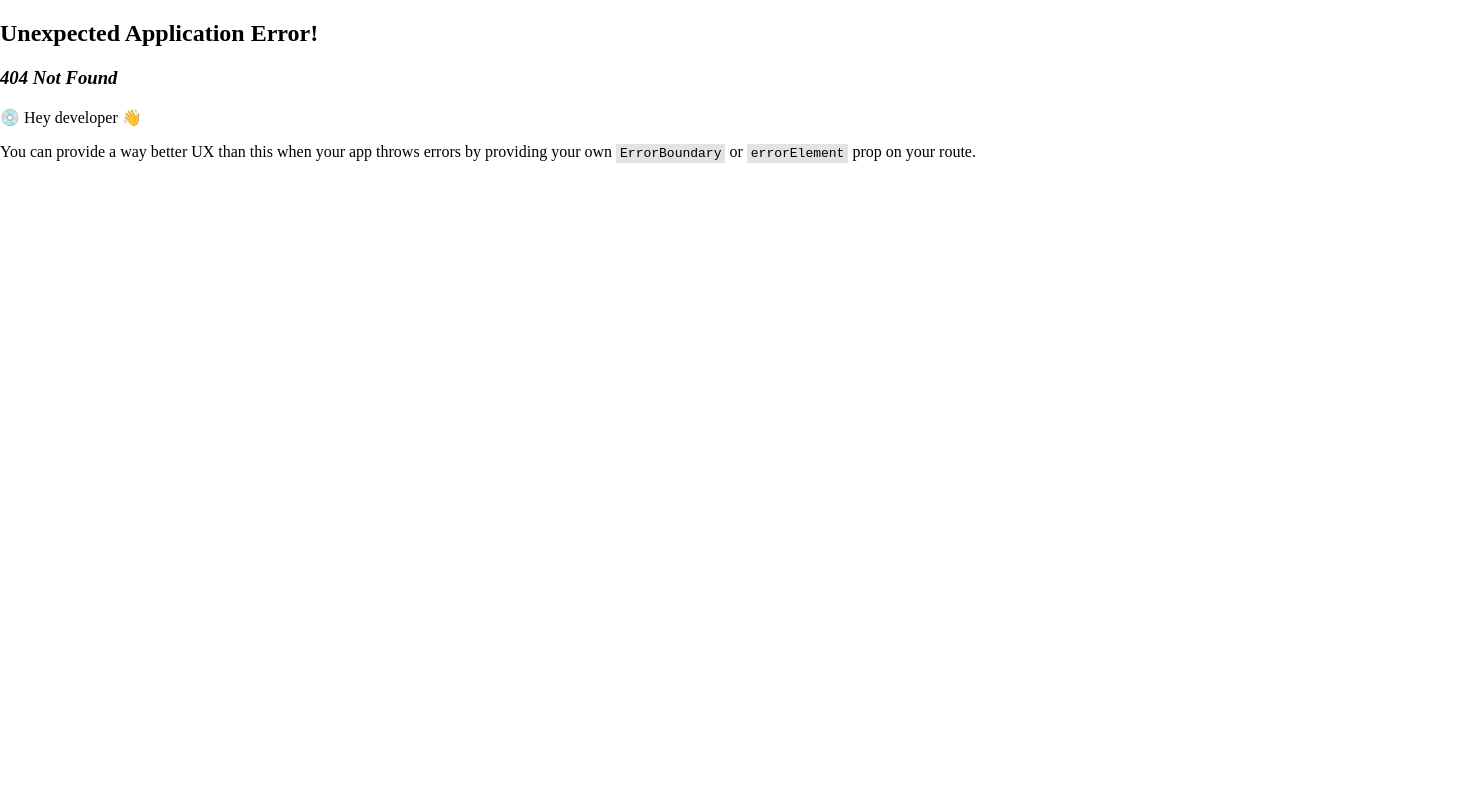
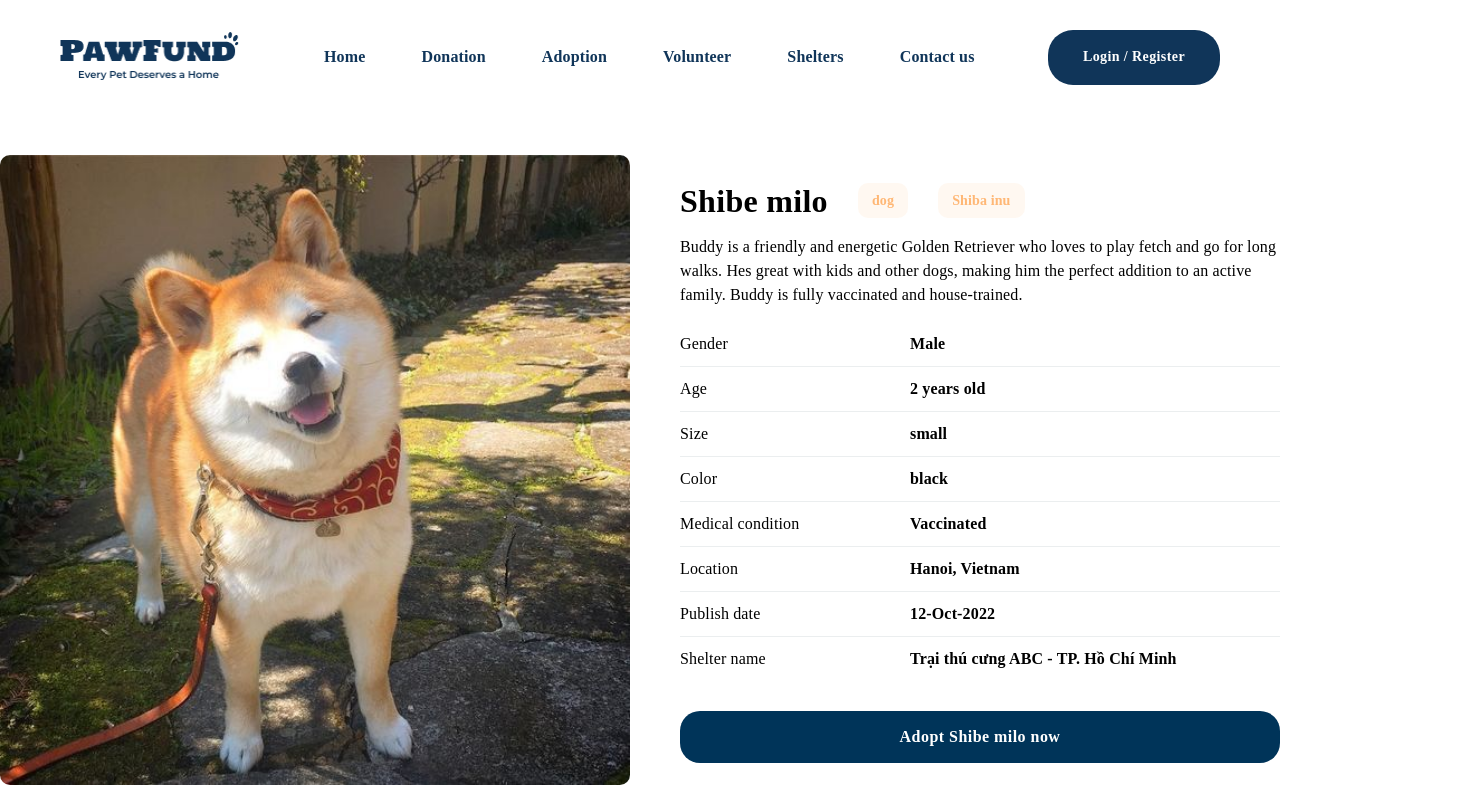
Before and after one commit to tamFEDev/pawfundFE, a React (Vite) app: page /adoption/id in a window 1280 px wide. Before the commit this address had no page. Shown: the top 800 px of the page, 1460 px wide, since content can reach past the window. Built offline with nearby package versions, Linux system fonts and the light colour scheme.

Commit message:
finish pet detail page

```diff
--- /dev/null
+++ b/src/components/CustomDivider.jsx
@@ -0,0 +1,16 @@
+const CustomDivider = () => {
+  return (
+    <div className="" style={{ padding: "10px 0" }}>
+      <div
+        className="divider"
+        style={{
+          width: "100%",
+          height: "1px",
+          backgroundColor: "#EBEEEF",
+        }}
+      ></div>
+    </div>
+  );
+};
+
+export default CustomDivider;
--- a/src/components/PetCard.jsx
+++ b/src/components/PetCard.jsx
@@ -1,7 +1,9 @@
 import { Button, Card, CardMedia, Typography } from "@mui/material";
 import { fontFamily } from "../constants";
+import { useNavigate } from "react-router-dom";
 
 const PetCard = ({ name, gender, type, location, image, key }) => {
+  const navigate = useNavigate();
   return (
     <Card key={key} sx={{ p: "15px", width: "300px", borderRadius: "20px" }}>
       <CardMedia component={"img"} src={image} sx={{ width: "300px" }} />
@@ -104,6 +106,7 @@ const PetCard = ({ name, gender, type, location, image, key }) => {
           marginTop: "24px",
           fontFamily: fontFamily.msr,
         }}
+        onClick={() => navigate("/adoption/id")}
       >
         More about me!
       </Button>
--- /dev/null
+++ b/src/components/PetDetailTag.jsx
@@ -0,0 +1,35 @@
+import { Typography } from "@mui/material";
+import React from "react";
+import { fontFamily } from "../constants";
+
+const PetDetailTag = ({ title, value }) => {
+  return (
+    <div
+      className="pet-gender"
+      style={{
+        display: "flex",
+        justifyContent: "flex-start",
+        alignItems: "center",
+      }}
+    >
+      <Typography
+        variant="body1"
+        color="initial"
+        style={{ width: "150px", paddingRight: "80px" }}
+        fontFamily={fontFamily.msr}
+      >
+        {title}
+      </Typography>
+      <Typography
+        variant="body1"
+        color="initial"
+        fontFamily={fontFamily.msr}
+        fontWeight={600}
+      >
+        {value}
+      </Typography>
+    </div>
+  );
+};
+
+export default PetDetailTag;
--- a/src/components/PetList.jsx
+++ b/src/components/PetList.jsx
@@ -60,7 +60,7 @@ const petInfo = [
   },
 ];
 
-const PetList = ({ mb }) => {
+const PetList = ({ mb, amount }) => {
   return (
     <div
       className="pet-list"
@@ -73,7 +73,7 @@ const PetList = ({ mb }) => {
         marginBottom: mb,
       }}
     >
-      {petInfo.map((pet, index) => (
+      {petInfo.slice(0, amount).map((pet, index) => (
         <PetCard
           key={index}
           image={pet.image}
--- a/src/main.jsx
+++ b/src/main.jsx
@@ -8,6 +8,7 @@ import Adoption from "./pages/Adoption.jsx";
 import Shelters from "./pages/Shelters.jsx";
 import Login from "./pages/Login.jsx";
 import Register from "./pages/Register.jsx";
+import PetDetail from "./pages/PetDetail.jsx";
 
 const router = createBrowserRouter([
   {
@@ -38,6 +39,10 @@ const router = createBrowserRouter([
     path: "/register",
     element: <Register />,
   },
+  {
+    path: "/adoption/id",
+    element: <PetDetail />,
+  },
 ]);
 
 createRoot(document.getElementById("root")).render(
--- a/src/pages/Login.jsx
+++ b/src/pages/Login.jsx
@@ -169,6 +169,7 @@ const Login = () => {
                   py: "10px",
                   textTransform: "none",
                   fontSize: "16px",
+                  fontFamily: fontFamily.msr,
                 }}
                 onClick={() => navigate("/")}
               >
--- /dev/null
+++ b/src/pages/PetDetail.jsx
@@ -0,0 +1,168 @@
+import { Button, CardMedia, Typography } from "@mui/material";
+import Header from "../components/Header";
+import { fontFamily, imgURL } from "../constants";
+import CustomChip from "../components/CustomChip";
+import PetDetailTag from "../components/PetDetailTag";
+import CustomDivider from "../components/CustomDivider";
+import PetList from "../components/PetList";
+import AdoptionBanner from "../components/AdoptionBanner";
+import Footer from "../components/Footer";
+
+const petDetail = {
+  name: "Shibe milo",
+  animal: "dog",
+  breed: "Shiba inu",
+  age: "2 years old",
+  medicalCondition: "Vaccinated",
+  publishDate: "12-Oct-2022",
+  size: "small",
+  color: "black",
+  shelterLocation: "Hanoi, Vietnam",
+  shelterName: "Trại thú cưng ABC - TP. Hồ Chí Minh",
+  gender: "Male",
+  desc: "Buddy is a friendly and energetic Golden Retriever who loves to play fetch and go for long walks. Hes great with kids and other dogs, making him the perfect addition to an active family. Buddy is fully vaccinated and house-trained.",
+};
+
+const PetDetail = () => {
+  return (
+    <div>
+      <Header />
+      <div
+        className=""
+        style={{
+          marginTop: "70px",
+          padding: "0 60px",
+          display: "flex",
+          flexDirection: "column",
+          alignItems: "center",
+        }}
+      >
+        <div
+          className="pet-detail"
+          style={{ display: "flex", alignItems: "center", gap: 50 }}
+        >
+          <CardMedia
+            component={"img"}
+            src={imgURL.shiba}
+            sx={{ width: "630px", borderRadius: "10px" }}
+          />
+          <div className="pet-desc" style={{ width: "600px" }}>
+            <div
+              className="name-type"
+              style={{ display: "flex", alignItems: "center", gap: 30 }}
+            >
+              <Typography
+                variant="body1"
+                color="initial"
+                fontSize={32}
+                fontWeight={700}
+                fontFamily={fontFamily.msr}
+              >
+                {petDetail.name}
+              </Typography>
+              <CustomChip
+                title={`dog`}
+                color={"#FFB775"}
+                bgColor={"rgb(255,183,117,0.1)"}
+                fontSize={14}
+                fontWeight={600}
+              />
+              <CustomChip
+                title={petDetail.breed}
+                color={"#FFB775"}
+                bgColor={"rgb(255,183,117,0.1)"}
+                fontSize={14}
+                fontWeight={600}
+              />
+            </div>
+            <div
+              className="pet-desc"
+              style={{ marginTop: "10px", marginBottom: "25px" }}
+            >
+              <Typography
+                variant="body1"
+                color="initial"
+                fontFamily={fontFamily.msr}
+              >
+                {petDetail.desc}
+              </Typography>
+            </div>
+            <PetDetailTag title={"Gender"} value={petDetail.gender} />
+            <CustomDivider />
+            <PetDetailTag title={"Age"} value={petDetail.age} />
+            <CustomDivider />
+            <PetDetailTag title={"Size"} value={petDetail.size} />
+            <CustomDivider />
+            <PetDetailTag title={"Color"} value={petDetail.color} />
+            <CustomDivider />
+            <PetDetailTag
+              title={"Medical condition"}
+              value={petDetail.medicalCondition}
+            />
+            <CustomDivider />
+            <PetDetailTag
+              title={"Location"}
+              value={petDetail.shelterLocation}
+            />
+            <CustomDivider />
+            <PetDetailTag
+              title={"Publish date"}
+              value={petDetail.publishDate}
+            />
+            <CustomDivider />
+            <PetDetailTag
+              title={"Shelter name"}
+              value={petDetail.shelterName}
+            />
+            <Button
+              sx={{
+                bgcolor: "#003459",
+                color: "white",
+                fontWeight: 600,
+                fontSize: 16,
+                fontFamily: fontFamily.msr,
+                textTransform: "none",
+                borderRadius: "20px",
+                width: "100%",
+                py: "12px",
+                marginTop: "40px",
+              }}
+            >
+              Adopt {petDetail.name} now
+            </Button>
+          </div>
+        </div>
+      </div>
+      <div
+        className="other-pets"
+        style={{ paddingLeft: "60px", marginTop: "60px" }}
+      >
+        <Typography
+          variant="body1"
+          color="#103559"
+          fontFamily={"Montserrat"}
+          sx={{}}
+          fontSize={16}
+        >
+          Other Pets You Might Love
+        </Typography>
+
+        <Typography
+          variant="body1"
+          color="#103559"
+          fontFamily={"Montserrat"}
+          sx={{ mt: "5px" }}
+          fontSize={24}
+          fontWeight={600}
+        >
+          Discover more pets waiting for a loving home!
+        </Typography>
+      </div>
+      <PetList amount={4} />
+      <AdoptionBanner mt={"60px"} />
+      <Footer mt={"100px"} />
+    </div>
+  );
+};
+
+export default PetDetail;
--- a/src/pages/Register.jsx
+++ b/src/pages/Register.jsx
@@ -229,6 +229,7 @@ const Register = () => {
                   py: "10px",
                   textTransform: "none",
                   fontSize: "16px",
+                  fontFamily: fontFamily.msr,
                 }}
                 onClick={() => navigate("/login")}
               >
```
